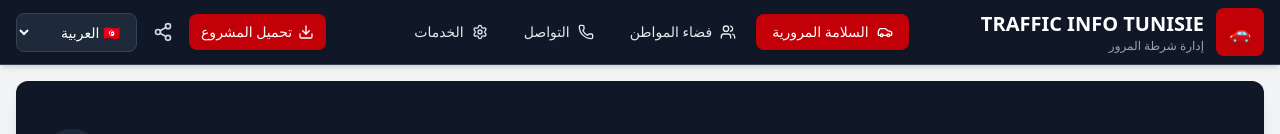
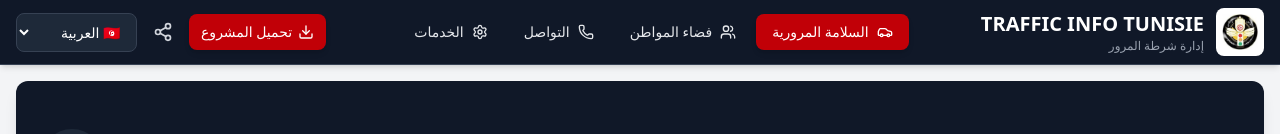
Before and after one commit to interfoufou/trafic-info, a Next.js app: page / in a window 1280 px wide. Shown: the top 134 px of the page. Built offline with nearby package versions, Linux system fonts and the light colour scheme.

Commit message:
إعادة شعار إدارة شرطة المرور إلى الهيدر

```diff
--- a/src/app/page.tsx
+++ b/src/app/page.tsx
@@ -451,9 +451,13 @@ export default function Home() {
         <div className="container mx-auto px-4">
           <div className="flex items-center justify-between h-16">
             <div className="flex items-center gap-3">
-              <div className="w-12 h-12 rounded-lg bg-red-700 flex items-center justify-center text-white font-bold text-lg">
-                🚗
-              </div>
+              <Image
+                src="/logo.png"
+                alt="إدارة شرطة المرور"
+                width={48}
+                height={48}
+                className="w-12 h-12 rounded-lg object-contain"
+              />
               <div className="hidden sm:block">
                 <h1 className="text-lg md:text-xl font-bold text-white">{t.appName}</h1>
                 <p className="text-xs text-gray-400">{t.subtitle}</p>
@@ -932,17 +936,6 @@ export default function Home() {
                     </div>
                   </div>
                 </div>
-
-                {/* شعار إدارة شرطة المرور */}
-                <div className="flex justify-center pt-2">
-                  <Image
-                    src="/logo.png"
-                    alt="إدارة شرطة المرور"
-                    width={120}
-                    height={120}
-                    className="object-contain"
-                  />
-                </div>
               </CardContent>
             </Card>
 
```
Also changed, not shown: public/logo.png.
